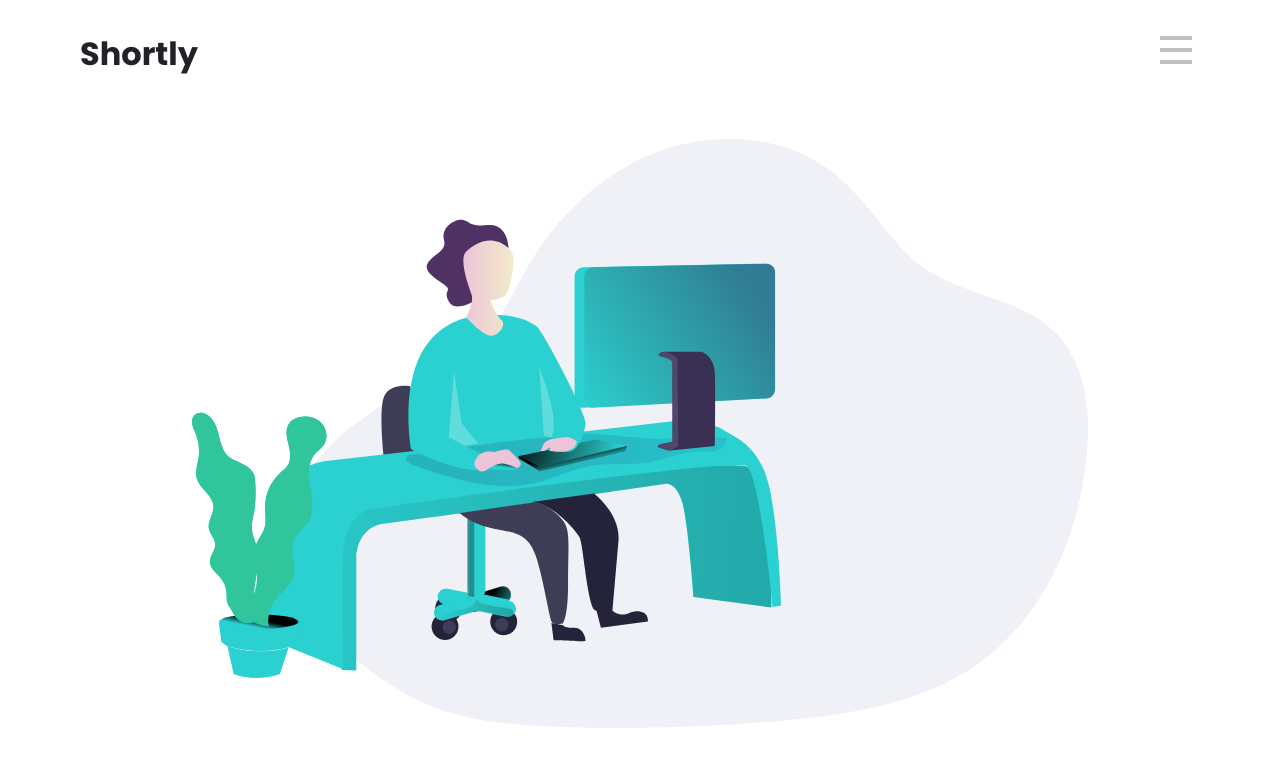
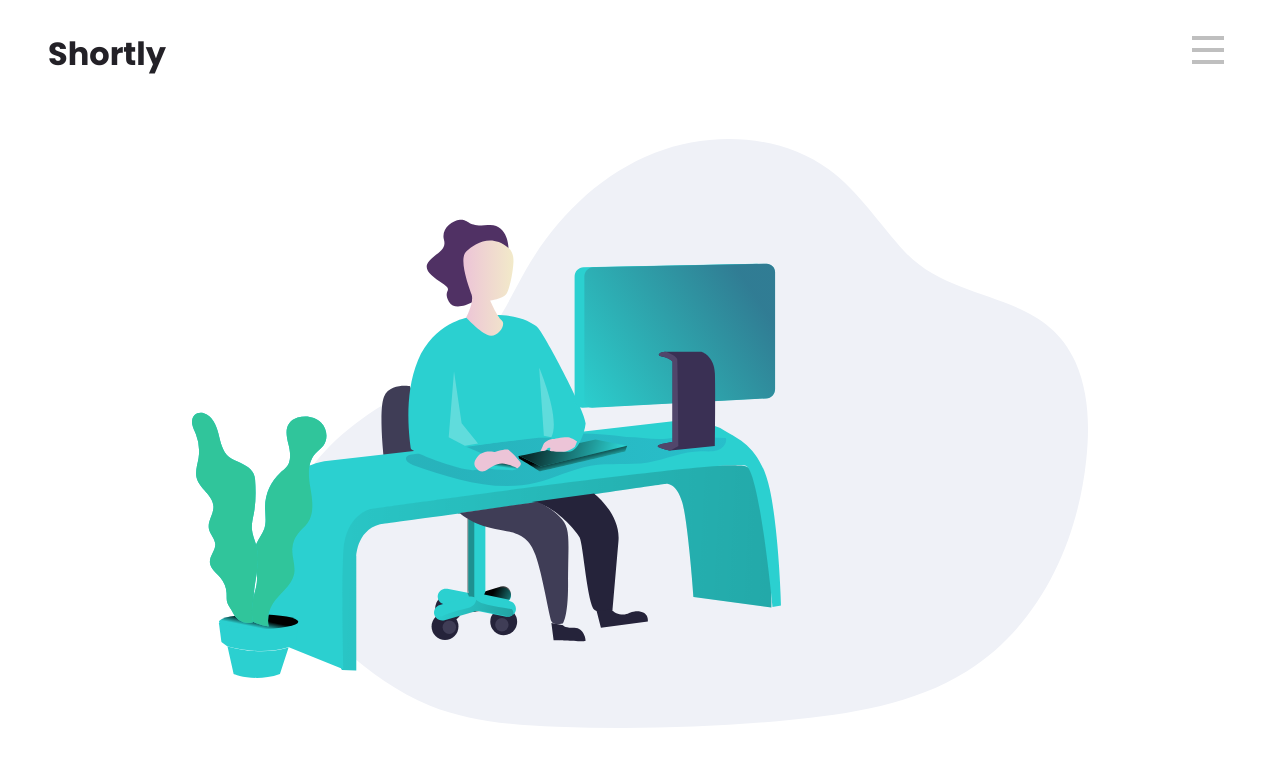
Before and after one commit to Vyonyx/URLShorteningAPI-feMentor-Vue, a Vue app: page / in a window 1280 px wide. Shown: the top 766 px of the page. Built offline with nearby package versions, Linux system fonts and the light colour scheme.

Commit message:
update container media query style breakpoint and horizontal padding

```diff
--- a/src/components/Container.vue
+++ b/src/components/Container.vue
@@ -14,9 +14,9 @@ section {
   padding: var(--padding-amount);
 }
 
-@media (min-width: 500px) {
+@media (min-width: 420px) {
   section {
-    padding: var(--padding-amount) 5rem;
+    padding: var(--padding-amount) 3rem;
   }
 }
 
```
